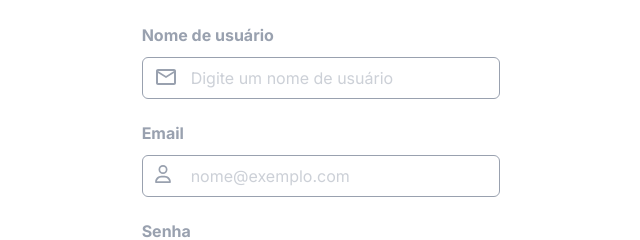
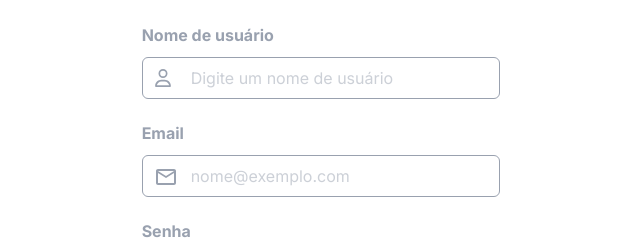
Before and after one commit to rogeranacleto/data-certa-app, a React (Vite) app: page /signup in a window 1280 px wide. Shown: the part 217-457 px from the top of the page, without its empty margins (319-959 px from the left). Built offline with nearby package versions, Linux system fonts and the light colour scheme; no server answers.

Commit message:
style: change icon

```diff
--- a/src/pages/Signup/index.tsx
+++ b/src/pages/Signup/index.tsx
@@ -67,12 +67,12 @@
                         <div className="w-full max-w-md overflow-hidden flex flex-col justify-center">
                             <div className="flex flex-col mb-5.5 relative">
                                 <label className="text-gray-400 font-bold mb-2.5">Nome de usuário</label>
-                                <MdOutlineEmail className="absolute text-2xl text-gray-400 top-10.5 left-3"/>
+                                <FaRegUser className="absolute text-lg text-gray-400 top-11.5 left-3"/>
                                 <input type="text" placeholder="Digite um nome de usuário" className="text-gray-400 border border-solid rounded-md pt-2 pb-2 pl-12 focus:border-black outline-none" value={userName} onChange={(e) => setUserName(e.target.value)} required/>
                             </div>
                             <div className="flex flex-col mb-5.5 relative">
                                 <label className="text-gray-400 font-bold mb-2.5">Email</label>
-                                <FaRegUser className="absolute text-lg text-gray-400 top-11 left-3"/>
+                                <MdOutlineEmail className="absolute text-2xl text-gray-400 top-11 left-3"/>
                                 <input type="text" placeholder="nome@exemplo.com" className="text-gray-400 border border-solid rounded-md pt-2 pb-2 pl-12 focus:border-black outline-none" value={email} onChange={(e) => setEmail(e.target.value)} required/>
                             </div>
                             <div className="flex flex-col relative">
```
